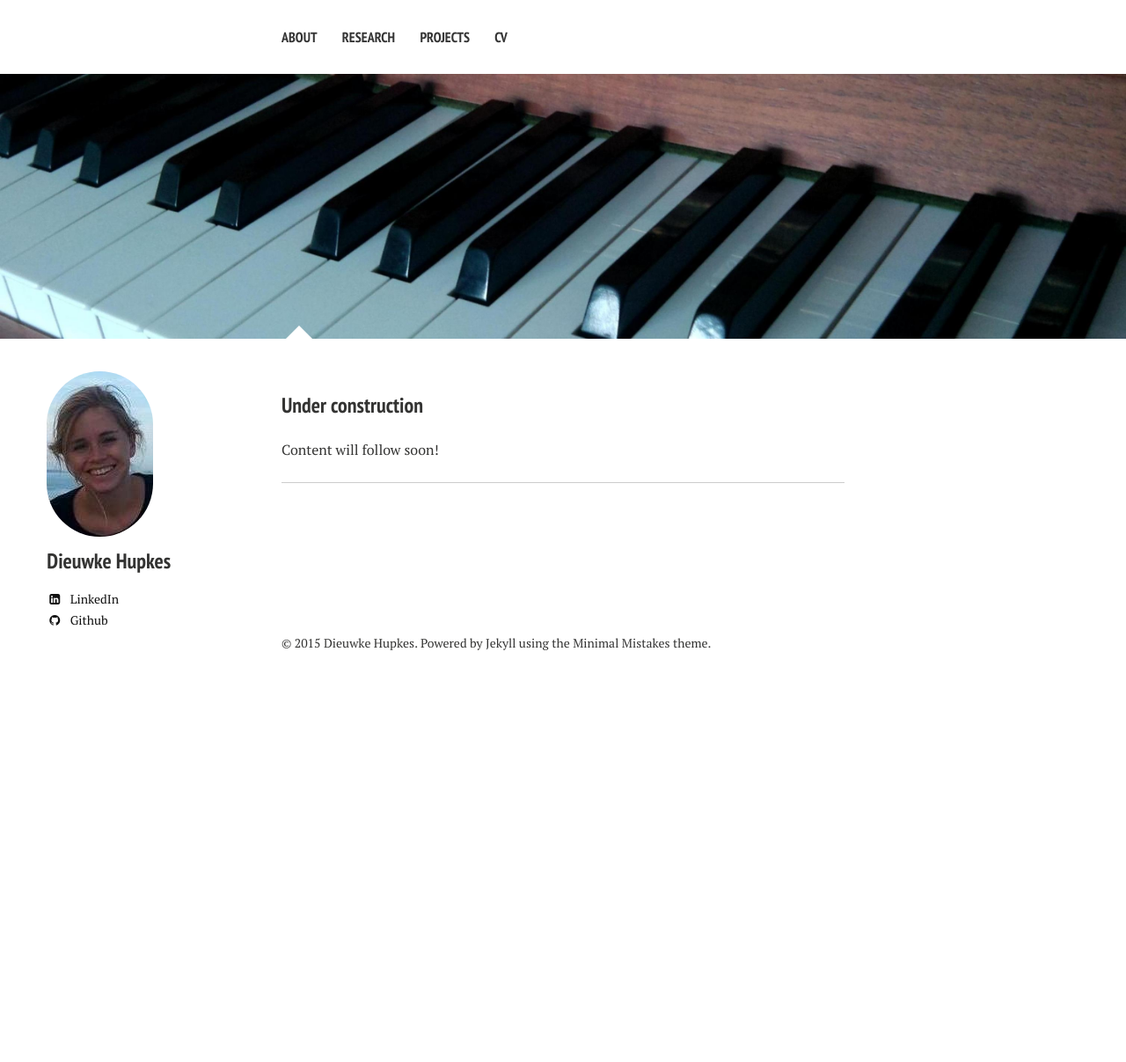
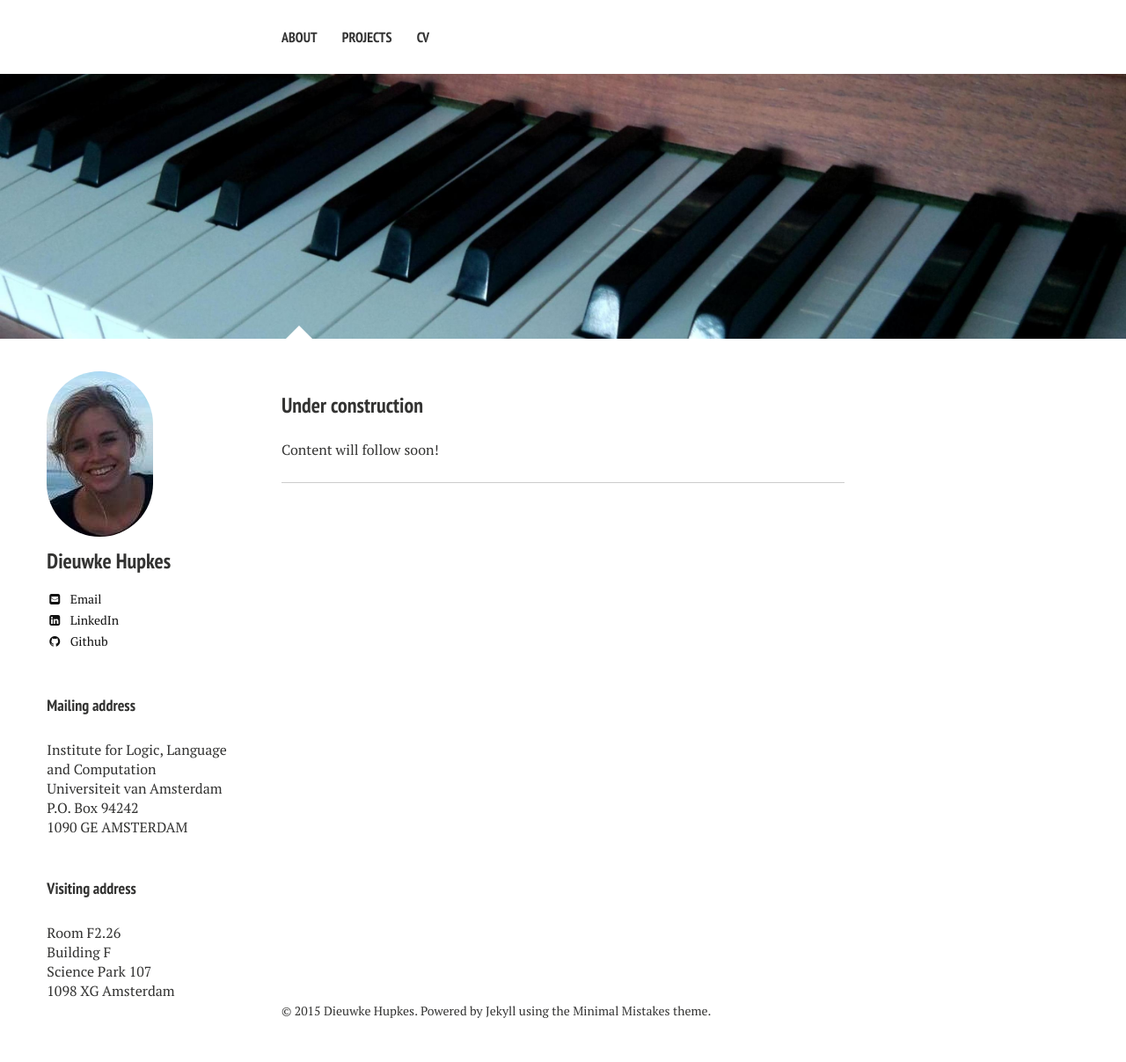
Before and after one commit to dieuwkehupkes/dieuwkehupkes.github.io, a Jekyll site: the page built from index.md, in a window 1280 px wide. Shown: the whole page at 88% size. Built offline with Jekyll 4.4.1, drawn with Linux system fonts in a browser that asks for light colours; nearby versions of some CDN libraries; before the commit the page ends 900 px from its top, so only the background shows below that.

Commit message:
Change author-bio info, update cv

```diff
--- a/_config.yml
+++ b/_config.yml
@@ -29,10 +29,8 @@ owner:
   name: Dieuwke Hupkes
   avatar: dieuwk.jpg
   # bio: "Describe your self."
-  email:
+  email: dieuwkehupkes@gmail.com
   disqus-shortname:
-  twitter: #username
-  facebook: #username
   google:
     plus: #username
     analytics:
@@ -44,7 +42,6 @@ owner:
   stackoverflow: #http://stackoverflow.com/users/123456/username
   linkedin: dieuwke-hupkes/84/656/707
   xing: #username
-  instagram: #username
   lastfm: #username
   tumblr: #username
   pinterest: #username
@@ -54,7 +51,6 @@ owner:
   youtube: #username
   soundcloud: #username
   weibo: #username
-  flickr: #username
 
 include: [".htaccess"]
 exclude: ["lib", "config.rb", "Capfile", "config", "log", "Rakefile", "Rakefile.rb", "tmp", "less", "*.sublime-project", "*.sublime-workspace", "test", "spec", "Gruntfile.js", "package.json", "node_modules", "Gemfile", "Gemfile.lock", "LICENSE", "README.md"]
--- a/_data/navigation.yml
+++ b/_data/navigation.yml
@@ -2,9 +2,6 @@
 
 - title: About
   url: /"/"/
-
-- title: Research
-  url: /research/
 
 - title: Projects
   url: /projects/
--- a/_includes/_author-bio.html
+++ b/_includes/_author-bio.html
@@ -13,8 +13,6 @@
   <h3 itemprop="name">{{ author.name }}</h3>
   <p>{{ author.bio }}</p>
   {% if author.email %}<a href="mailto:{{ author.email }}" class="author-social" target="_blank"><i class="fa fa-fw fa-envelope-square"></i> Email</a>{% endif %}
-  {% if author.twitter %}<a href="http://twitter.com/{{ author.twitter }}" class="author-social" target="_blank"><i class="fa fa-fw fa-twitter-square"></i> Twitter</a>{% endif %}
-  {% if author.facebook %}<a href="http://facebook.com/{{ author.facebook }}" class="author-social" target="_blank"><i class="fa fa-fw fa-facebook-square"></i> Facebook</a>{% endif %}
   {% if author.google.plus %}<a href="http://plus.google.com/+{{ author.google.plus }}" class="author-social" target="_blank"><i class="fa fa-fw fa-google-plus-square"></i> Google+</a>{% endif %}
   {% if author.linkedin %}<a href="https://www.linkedin.com/pub/dieuwke-hupkes/84/656/707" class="author-social" target="_blank"><i class="fa fa-fw fa-linkedin-square"></i> LinkedIn</a>{% endif %}
   {% if author.xing %}<a href="http://www.xing.com/profile/{{ author.xing }}" class="author-social" target="_blank"><i class="fa fa-fw fa-xing-square"></i> XING</a>{% endif %}
@@ -30,5 +28,10 @@
   {% if author.youtube %}<a href="https://youtube.com/user/{{ author.youtube }}" class="author-social" target="_blank"><i class="fa fa-fw fa-youtube-square"></i> Youtube</a>{% endif %}
   {% if author.soundcloud %}<a href="http://soundcloud.com/{{ author.soundcloud }}" class="author-social" target="_blank"><i class="fa fa-fw fa-soundcloud"></i> Soundcloud</a>{% endif %}
   {% if author.weibo %}<a href="http://www.weibo.com/{{ author.weibo }}" class="author-social" target="_blank"><i class="fa fa-fw fa-weibo"></i> Weibo</a>{% endif %}
-  {% if author.flickr %}<a href="http://www.flickr.com/{{ author.flickr }}" class="author-social" target="_blank"><i class="fa fa-fw fa-flickr"></i> Flickr</a>{% endif %}
+
+  <!-- Mailing address -->
+  <br><h4>Mailing address</h4>Institute for Logic, Language and Computation<br>Universiteit van Amsterdam<br>P.O. Box 94242<br> 1090 GE AMSTERDAM<br>
+
+  <!-- Mailing address -->
+  <br><h4>Visiting address</h4>Room F2.26<br>Building F<br>Science Park 107<br>1098 XG Amsterdam
 </div>
```
Also changed, not shown: 1 other file.
